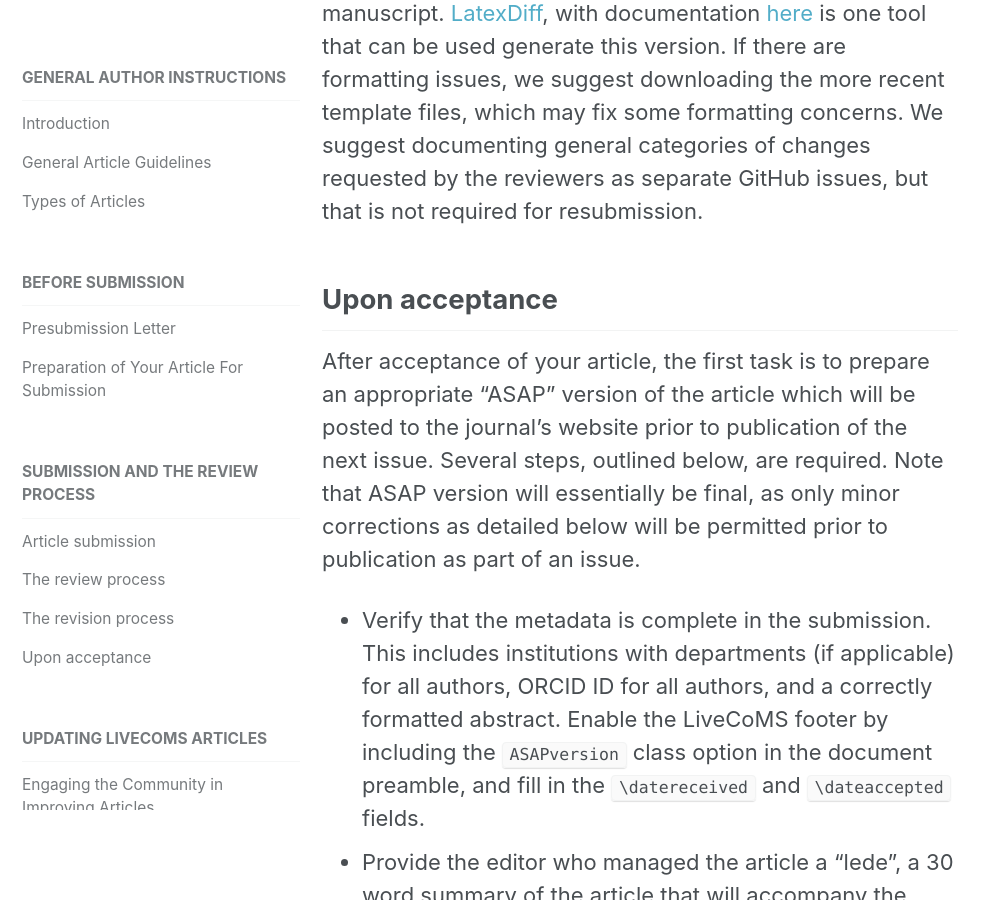
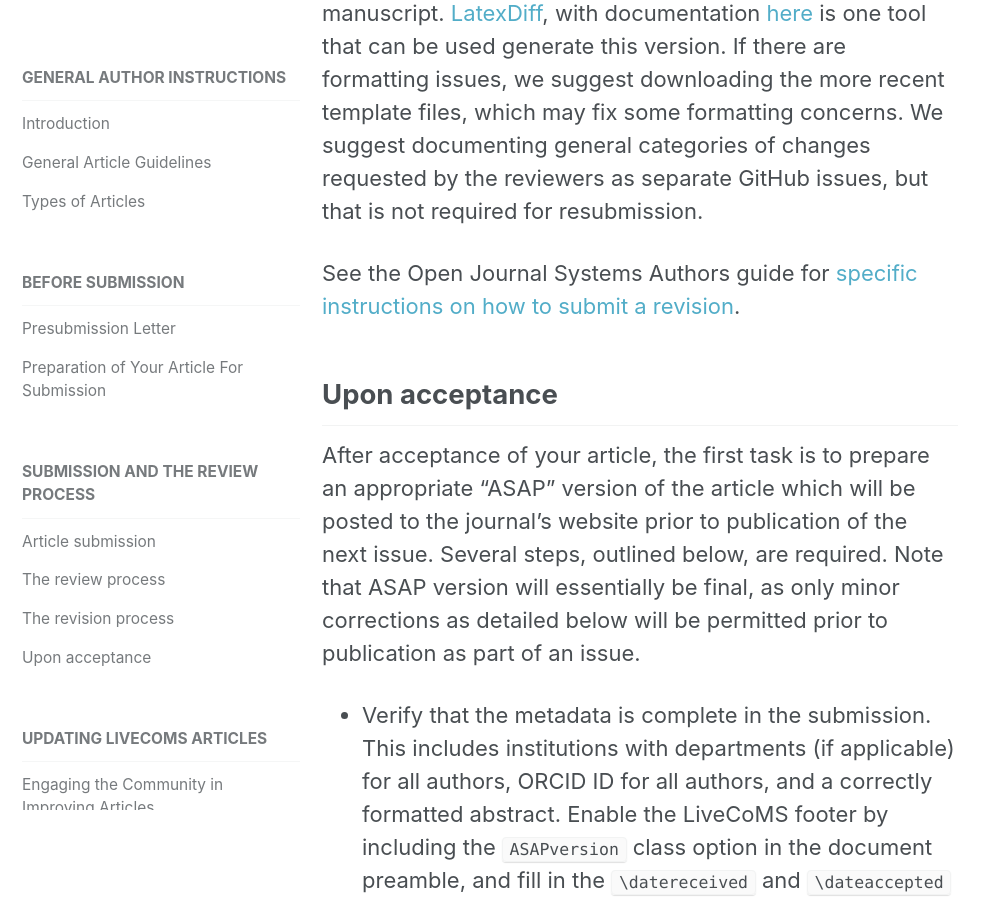
Before and after one commit to livecomsjournal/livecomsjournal.github.io, a Jekyll site: the page built from _author_instructions/01_policies.md, in a window 1280 px wide and 900 px high, scrolled down 14978 px. Shown: the whole window, without its empty margins (0-999 px from the left). Built offline with Jekyll 4.4.1, drawn with Linux system fonts in a browser that asks for light colours.

Commit message:
Update 01_policies.md

```diff
--- a/_author_instructions/01_policies.md
+++ b/_author_instructions/01_policies.md
@@ -207,6 +207,8 @@ After this time, a revised manuscript may be handled as a new submission.
 
 Your revised manuscript should be accompanied by detailed responses to the reviewers' comments and a summary of changes made to the manuscript. You should also include as an additional file a version that highlights changes in the manuscript.  [LatexDiff](https://ctan.org/pkg/latexdiff?lang=en), with documentation [here](https://mirror.hmc.edu/ctan/support/latexdiff/doc/latexdiff-man.pdf)  is one tool that can be used generate this version. If there are formatting issues, we suggest downloading the more recent template files, which may fix some formatting concerns.  We suggest documenting general categories of changes requested by the reviewers as separate GitHub issues, but that is not required for resubmission.
 
+See the Open Journal Systems Authors guide for [specific instructions on how to submit a revision](https://docs.pkp.sfu.ca/learning-ojs/en/authoring#responding-to-a-review).
+
 ## Upon acceptance
 
 After acceptance of your article, the first task is to prepare an appropriate "ASAP" version of the article which will be posted to the journal's website prior to publication of the next issue. Several steps, outlined below, are required. Note that ASAP version will essentially be final, as only minor corrections as detailed below will be permitted prior to publication as part of an issue.
```
